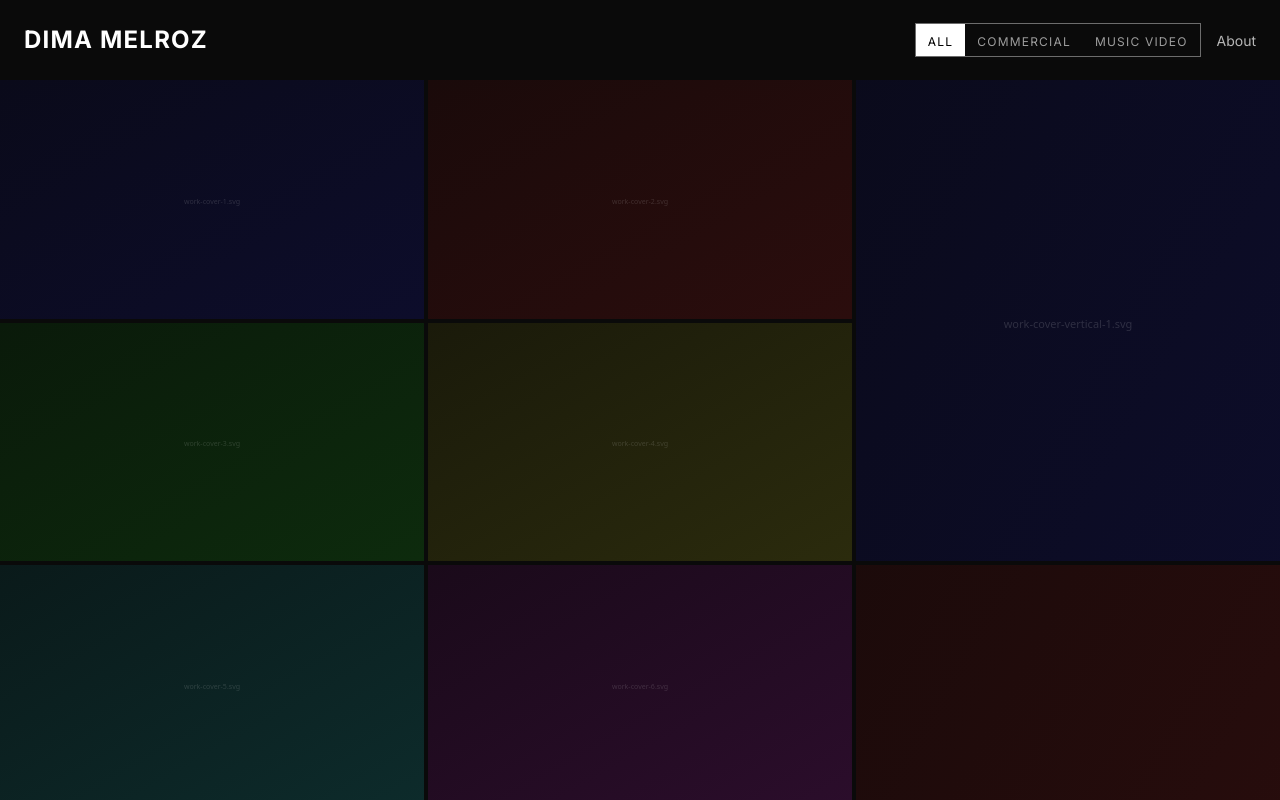
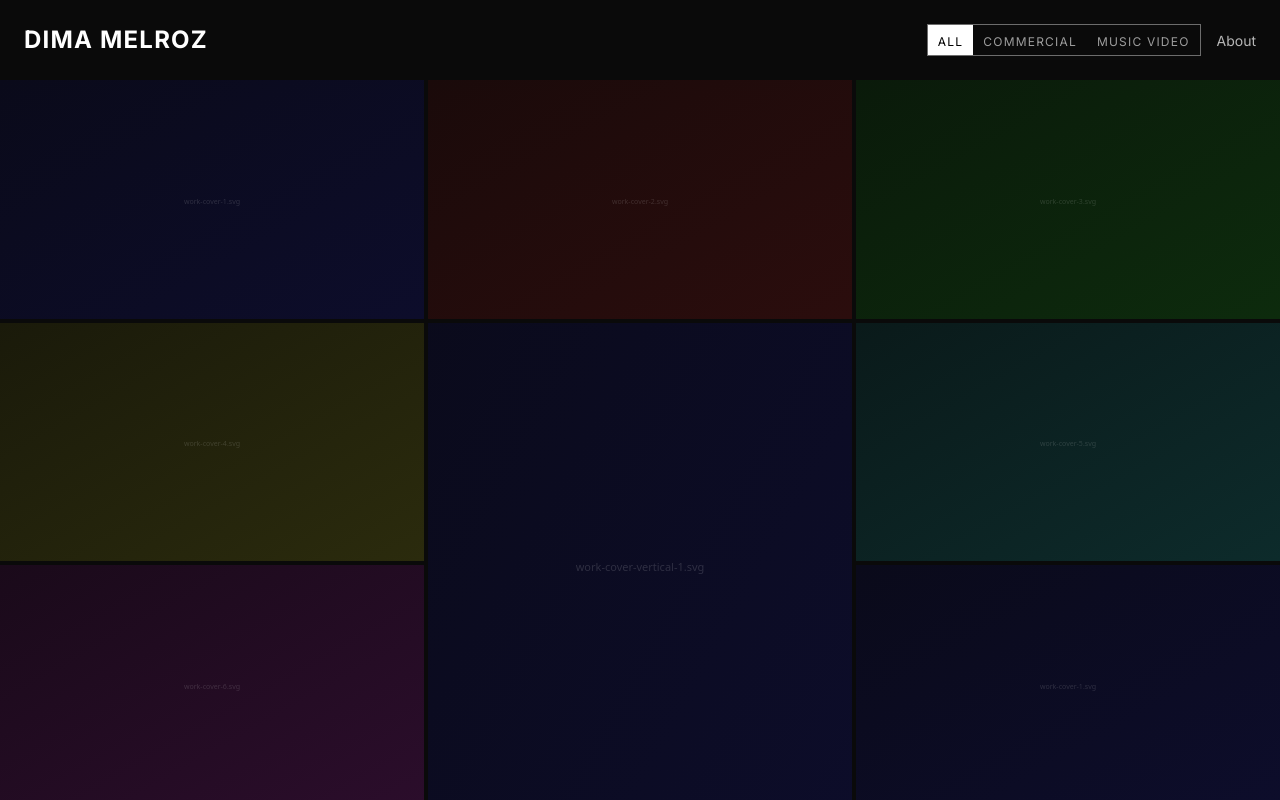
Before and after one commit to dimamelroz/melrozay.com, a Next.js app: page /works in a window 1280 px wide. Shown: the top 800 px of the page. Built offline with nearby package versions, Linux system fonts and the light colour scheme.

Commit message:
masonry grid, no gaps, verticals anywhere

```diff
--- a/src/components/layout/Header.tsx
+++ b/src/components/layout/Header.tsx
@@ -55,13 +55,18 @@ export function Header() {
                   key={f.id}
                   onClick={() => setActiveFilter(f.id)}
                   className="relative cursor-pointer bg-transparent border-none"
-                  style={{ padding: "4px 12px" }}
+                  style={{ padding: "3px 10px" }}
                 >
                   {activeFilter === f.id && (
                     <motion.div
                       layoutId="filter-indicator"
-                      className="absolute inset-0 bg-white"
+                      initial={false}
                       transition={{ type: "spring", stiffness: 380, damping: 32 }}
+                      style={{
+                        position: "absolute",
+                        inset: 0,
+                        background: "white",
+                      }}
                     />
                   )}
                   <span
--- a/src/components/works/WorksGrid.tsx
+++ b/src/components/works/WorksGrid.tsx
@@ -2,7 +2,6 @@
 
 import { useEffect, useMemo, useRef, useState } from "react";
 import { WorkCard } from "./WorkCard";
-import { useInfiniteScroll } from "@/hooks/useInfiniteScroll";
 import { GAP_PX } from "@/lib/constants";
 import type { Work } from "@/types/work";
 
@@ -13,84 +12,32 @@ interface LayoutItem {
   rowSpan: 1 | 2;
 }
 
-function computeLayout(works: Work[], columns: 2 | 3): LayoutItem[] {
-  const horizontals = works.filter((w) => w.orientation === "horizontal");
-  const verticals = works.filter((w) => w.orientation === "vertical");
+function computeLayout(works: Work[], columns: 2 | 3): { items: LayoutItem[]; blockRows: number } {
   const result: LayoutItem[] = [];
-  let row = 1;
-  let hIdx = 0;
-  let vIdx = 0;
+  // colHeight[i] = rows consumed in column i (0-indexed columns)
+  const colHeight = new Array(columns).fill(0);
 
-  if (columns === 3) {
-    while (hIdx < horizontals.length || vIdx < verticals.length) {
-      const hLeft = horizontals.length - hIdx;
-      const vLeft = verticals.length - vIdx;
+  for (const work of works) {
+    const rowSpan: 1 | 2 = work.orientation === "vertical" ? 2 : 1;
 
-      if (vLeft > 0 && hLeft >= 4) {
-        result.push({ work: horizontals[hIdx++], gridColumn: 1, gridRow: row, rowSpan: 1 });
-        result.push({ work: horizontals[hIdx++], gridColumn: 2, gridRow: row, rowSpan: 1 });
-        result.push({ work: horizontals[hIdx++], gridColumn: 1, gridRow: row + 1, rowSpan: 1 });
-        result.push({ work: horizontals[hIdx++], gridColumn: 2, gridRow: row + 1, rowSpan: 1 });
-        result.push({ work: verticals[vIdx++], gridColumn: 3, gridRow: row, rowSpan: 2 });
-        row += 2;
-      } else if (hLeft >= 3) {
-        result.push({ work: horizontals[hIdx++], gridColumn: 1, gridRow: row, rowSpan: 1 });
-        result.push({ work: horizontals[hIdx++], gridColumn: 2, gridRow: row, rowSpan: 1 });
-        result.push({ work: horizontals[hIdx++], gridColumn: 3, gridRow: row, rowSpan: 1 });
-        row += 1;
-      } else if (vLeft > 0) {
-        result.push({ work: verticals[vIdx++], gridColumn: 3, gridRow: row, rowSpan: 2 });
-        const positions = [
-          { col: 1, rowOffset: 0 },
-          { col: 2, rowOffset: 0 },
-          { col: 1, rowOffset: 1 },
-          { col: 2, rowOffset: 1 },
-        ];
-        for (let i = 0; i < Math.min(hLeft, 4); i++) {
-          result.push({
-            work: horizontals[hIdx++],
-            gridColumn: positions[i].col,
-            gridRow: row + positions[i].rowOffset,
-            rowSpan: 1,
-          });
-        }
-        row += 2;
-      } else {
-        let col = 1;
-        while (hIdx < horizontals.length && col <= 3) {
-          result.push({ work: horizontals[hIdx++], gridColumn: col, gridRow: row, rowSpan: 1 });
-          col += 1;
-        }
-        row += 1;
-      }
+    // Find the column with the smallest height (leftmost on tie)
+    let bestCol = 0;
+    for (let c = 1; c < columns; c++) {
+      if (colHeight[c] < colHeight[bestCol]) bestCol = c;
     }
-  } else {
-    // columns === 2
-    while (hIdx < horizontals.length || vIdx < verticals.length) {
-      const hLeft = horizontals.length - hIdx;
-      const vLeft = verticals.length - vIdx;
-      if (vLeft > 0 && hLeft >= 2) {
-        result.push({ work: horizontals[hIdx++], gridColumn: 1, gridRow: row, rowSpan: 1 });
-        result.push({ work: horizontals[hIdx++], gridColumn: 1, gridRow: row + 1, rowSpan: 1 });
-        result.push({ work: verticals[vIdx++], gridColumn: 2, gridRow: row, rowSpan: 2 });
-        row += 2;
-      } else if (hLeft >= 2) {
-        result.push({ work: horizontals[hIdx++], gridColumn: 1, gridRow: row, rowSpan: 1 });
-        result.push({ work: horizontals[hIdx++], gridColumn: 2, gridRow: row, rowSpan: 1 });
-        row += 1;
-      } else if (vLeft > 0) {
-        result.push({ work: verticals[vIdx++], gridColumn: 2, gridRow: row, rowSpan: 2 });
-        for (let i = 0; i < Math.min(hLeft, 2); i++) {
-          result.push({ work: horizontals[hIdx++], gridColumn: 1, gridRow: row + i, rowSpan: 1 });
-        }
-        row += 2;
-      } else {
-        result.push({ work: horizontals[hIdx++], gridColumn: 1, gridRow: row, rowSpan: 1 });
-        row += 1;
-      }
-    }
+
+    result.push({
+      work,
+      gridColumn: bestCol + 1,       // CSS grid is 1-indexed
+      gridRow: colHeight[bestCol] + 1,
+      rowSpan,
+    });
+
+    colHeight[bestCol] += rowSpan;
   }
-  return result;
+
+  const blockRows = Math.max(...colHeight);
+  return { items: result, blockRows };
 }
 
 interface WorksGridProps {
@@ -103,9 +50,6 @@ export function WorksGrid({ works, onOpen }: WorksGridProps) {
   const [columns, setColumns] = useState<1 | 2 | 3>(3);
   const [rowHeightPx, setRowHeightPx] = useState(0);
   const containerRef = useRef<HTMLDivElement>(null);
-
-  // Set up infinite scroll scroll-teleportation
-  useInfiniteScroll(works);
 
   // Column count from viewport width; row height from container width (decoupled)
   useEffect(() => {
@@ -132,17 +76,10 @@ export function WorksGrid({ works, onOpen }: WorksGridProps) {
     };
   }, []);
 
-  // Compute single-copy layout, then triple with row offsets
-  const tripledLayout = useMemo(() => {
+  const layout = useMemo(() => {
     if (columns === 1 || works.length === 0) return [];
-    const singleLayout = computeLayout(works, columns as 2 | 3);
-    if (singleLayout.length === 0) return [];
-    const maxRow = Math.max(...singleLayout.map((i) => i.gridRow + (i.rowSpan - 1)));
-    return [
-      ...singleLayout.map((item) => ({ ...item, copyIdx: 0 })),
-      ...singleLayout.map((item) => ({ ...item, gridRow: item.gridRow + maxRow, copyIdx: 1 })),
-      ...singleLayout.map((item) => ({ ...item, gridRow: item.gridRow + maxRow * 2, copyIdx: 2 })),
-    ];
+    const { items } = computeLayout(works, columns as 2 | 3);
+    return items;
   }, [works, columns]);
 
   // Mobile: 1-column stack in source order, no infinite scroll
@@ -171,9 +108,9 @@ export function WorksGrid({ works, onOpen }: WorksGridProps) {
         gap: `${GAP_PX}px`,
       }}
     >
-      {tripledLayout.map((item) => (
+      {layout.map((item) => (
         <div
-          key={`${item.work.id}-${item.copyIdx}`}
+          key={item.work.id}
           style={{
             gridColumn: item.gridColumn,
             gridRow: `${item.gridRow} / span ${item.rowSpan}`,
```
